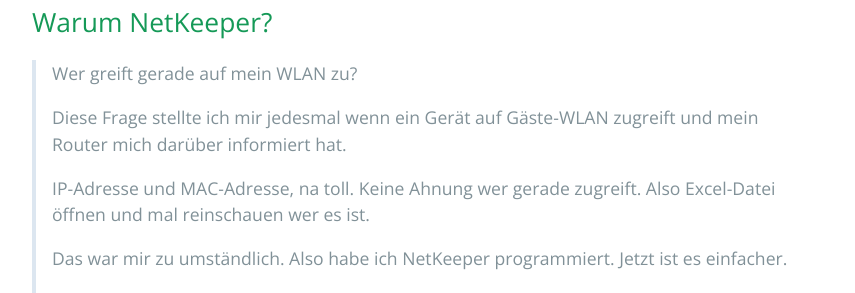
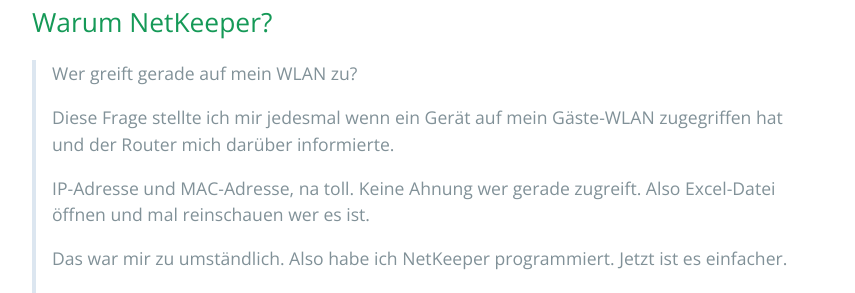
Before and after one commit to IGSolutions/netkeeper, a Jekyll site: the page built from index.md, in a window 1280 px wide and 900 px high, scrolled down 482 px. Shown: the part 155-448 px from the top of the window, without its empty margins (192-1047 px from the left). Built offline with Jekyll 4.4.1, drawn with Linux system fonts in a browser that asks for light colours; our own code applies the rules of GitHub Pages for plain Markdown files.

Commit message:
Update index.md

```diff
--- a/index.md
+++ b/index.md
@@ -12,7 +12,7 @@ Die App ist für Alle, die den Überblick über die Geräte behalten wollen, die
 
 > Wer greift gerade auf mein WLAN zu?
 >
-> Diese Frage stellte ich mir jedesmal wenn ein Gerät auf Gäste-WLAN zugreift und mein Router mich darüber informiert hat.
+> Diese Frage stellte ich mir jedesmal wenn ein Gerät auf mein Gäste-WLAN zugegriffen hat und der Router mich darüber informierte.
 >
 > IP-Adresse und MAC-Adresse, na toll. Keine Ahnung wer gerade zugreift.
 > Also Excel-Datei öffnen und mal reinschauen wer es ist.
```
